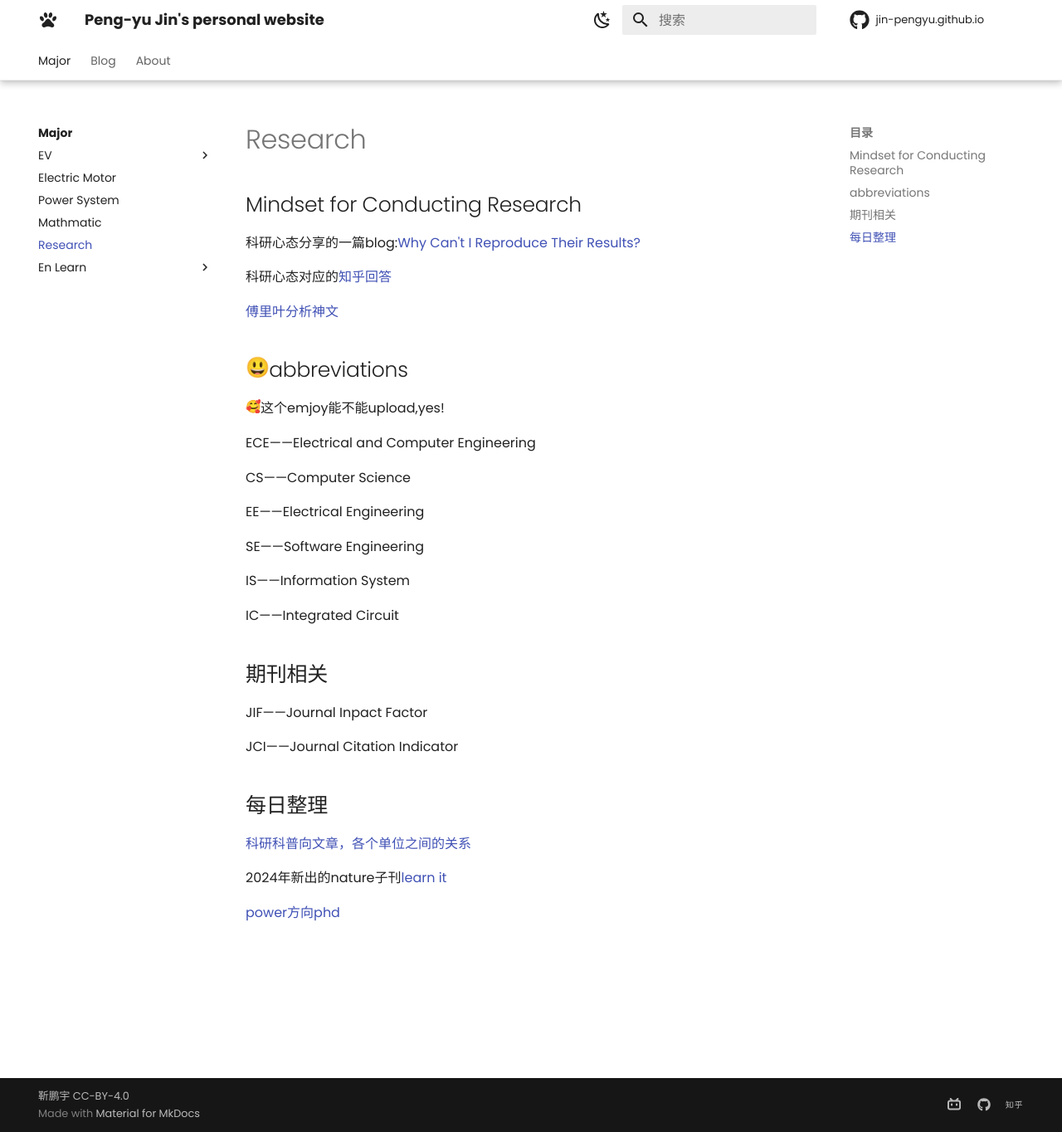
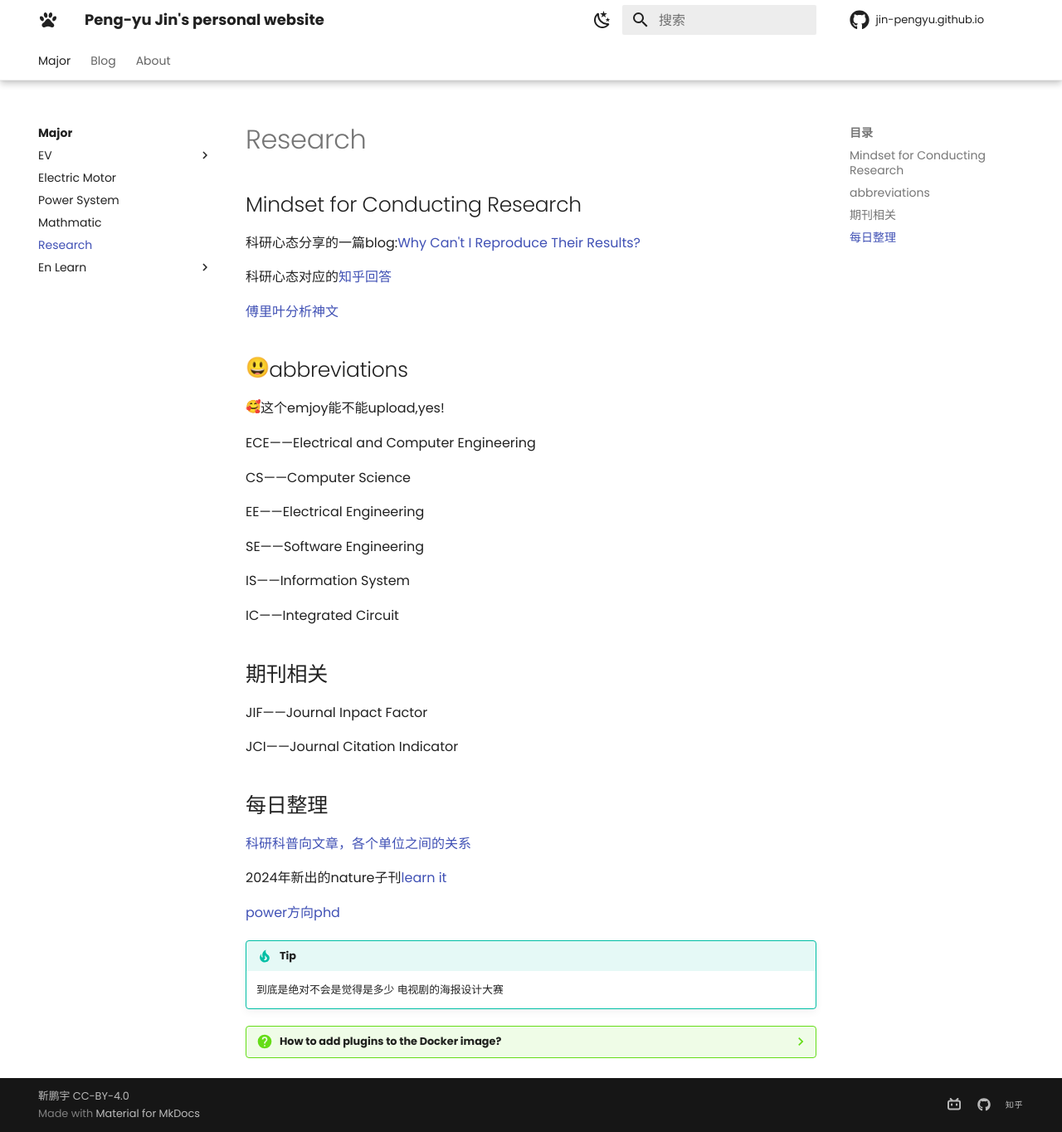
Before and after one commit to Pengyu-Jin/Pengyu-Jin.github.io, an MkDocs documentation site: the page built from docs/major/research/research.md, in a window 1280 px wide and 1364 px high. Shown: the whole window at 83% size. Built offline with MkDocs 1.6.1 and Material for MkDocs 9.7.7, drawn with Linux system fonts in a browser that asks for light colours; emoji names are drawn with the system emoji font; comment, search, counter and statistics services are not loaded.

Commit message:
style change 290

```diff
--- a/docs/major/research/research.md
+++ b/docs/major/research/research.md
@@ -37,3 +37,14 @@ JCI——Journal Citation Indicator
 2024年新出的nature子刊[learn it](https://www.nature.com/natrevelectreng/){:target="_blank"}
 
 [power方向phd](https://www.zhihu.com/question/53550296){:target="_blank"}
+
+!!! tip
+
+    到底是绝对不会是觉得是多少
+    电视剧的海报设计大赛
+
+??? question "How to add plugins to the Docker image?"
+
+    新华社东京下班后的时间shjncjnsxcjncs
+    sxcjncdjndc
+    cdnj
```
